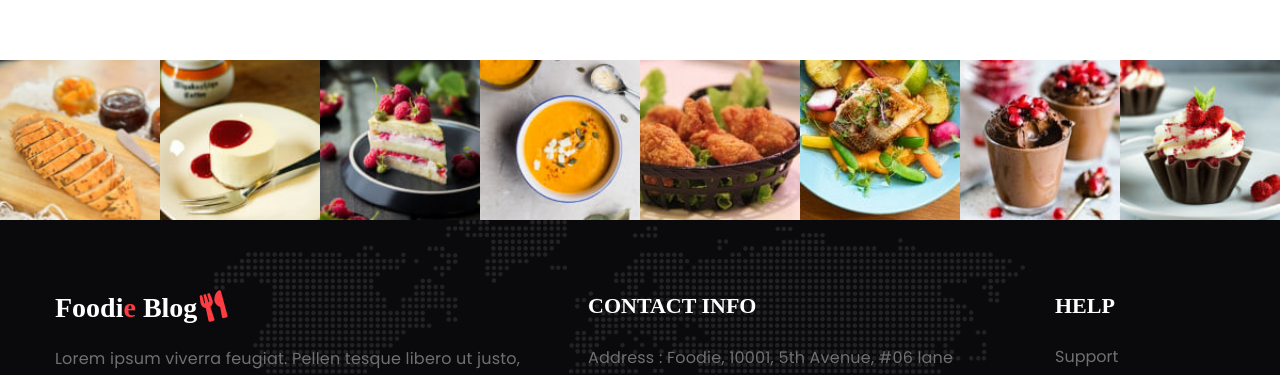
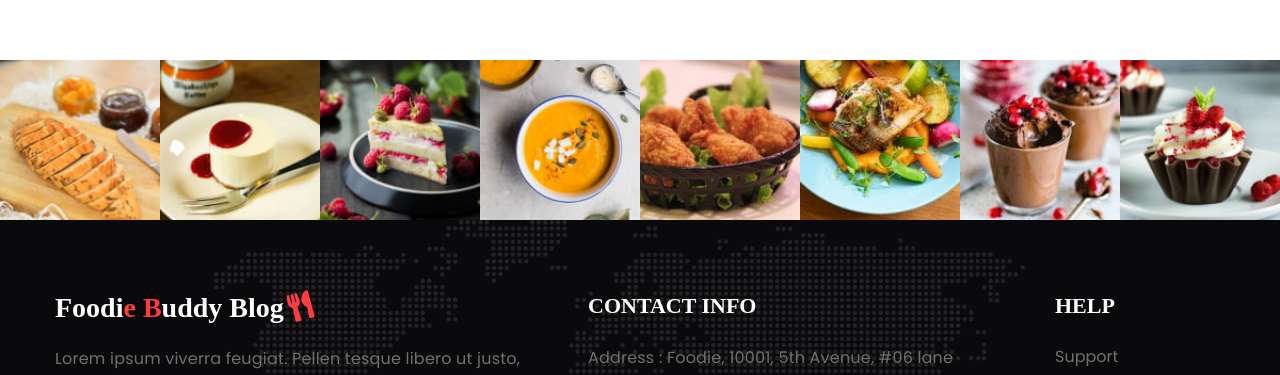
Before and after one commit to kavin5221/Finalpro, a plain HTML site: page contact.html in a window 1280 px wide. Shown: the part 1597-1972 px from the top of the page. Drawn offline with Linux system fonts and the light colour scheme; a web font is replaced by a local one.

Commit message:
Update contact.html

```diff
--- a/contact.html
+++ b/contact.html
@@ -239,7 +239,7 @@
                     <div class="col-lg-5 col-md-6 footer-list-29 footer-1">
                         <h2 class="mb-4">
                             <a class="footer-logo" href="index.html">
-                                Foodi<span>e</span> Blog<i class="fas fa-utensils"></i>
+                                Foodi<span>e B</span>uddy Blog<i class="fas fa-utensils"></i>
                             </a>
                         </h2>
                         <p>Lorem ipsum viverra feugiat. Pellen tesque libero ut justo, ultrices in ligula. Semper at
```
